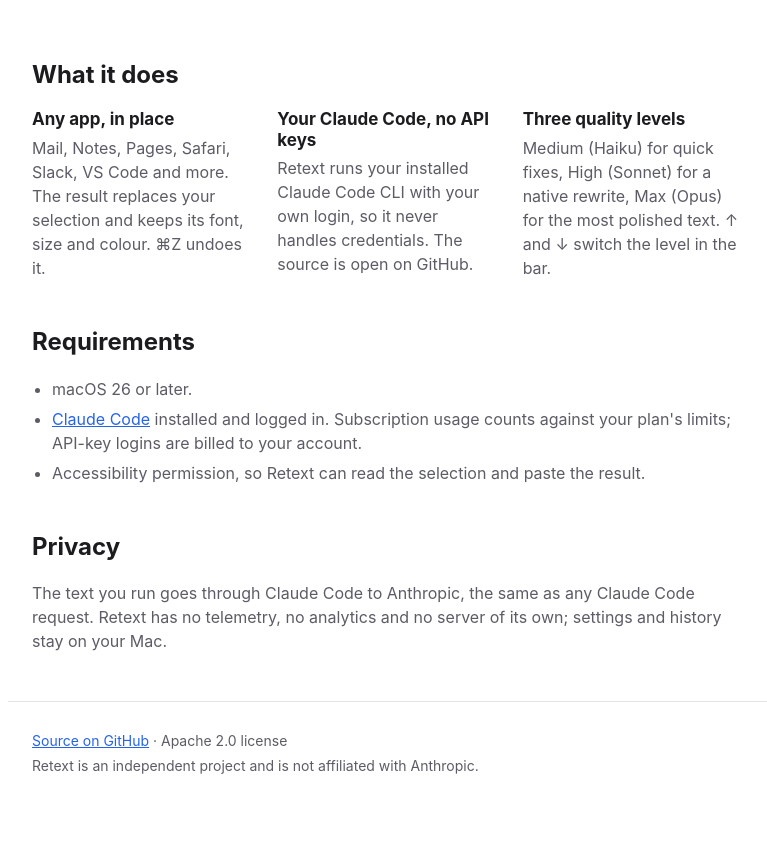
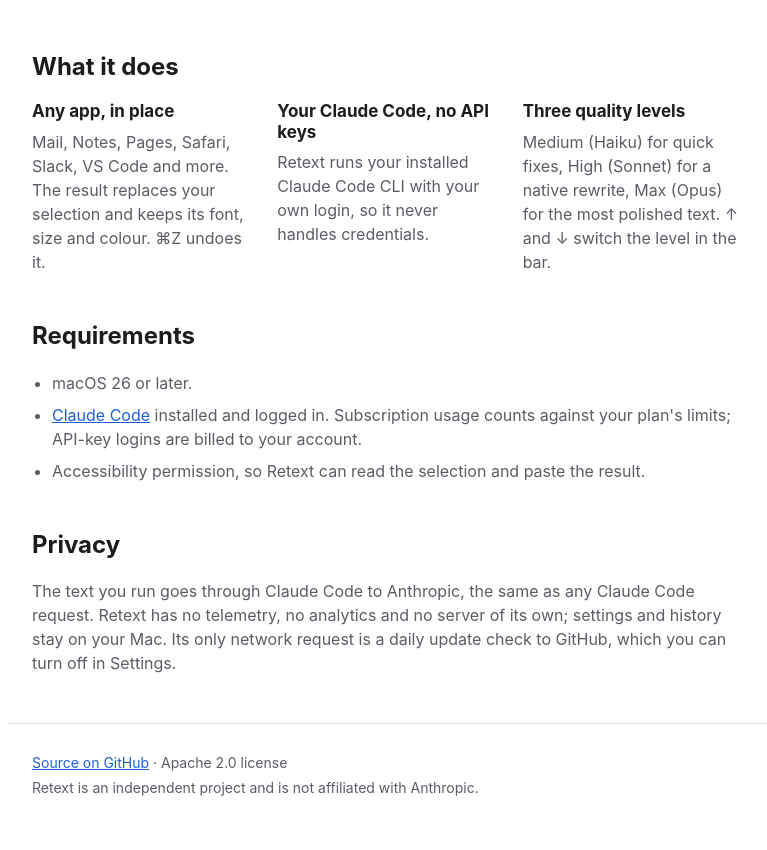
Before and after one commit to hlebtkachenko/retext, a plain HTML site: page docs/index.html in a window 1280 px wide. Shown: the part 693-1543 px from the top of the page, without its empty margins (252-1019 px from the left). Before the commit the page ends 1521 px from the top, so only its background shows below. Drawn offline with Linux system fonts and the light colour scheme.

Commit message:
docs: unslop the landing page

```diff
--- a/docs/index.html
+++ b/docs/index.html
@@ -23,7 +23,8 @@
     --text: #1c1c1f;
     --muted: #5c5c66;
     --border: #e2e3e8;
-    --accent: #2563eb;
+    --brand: #0f2e66;
+    --accent: #1f5fd6;
     --accent-text: #ffffff;
     --radius: 10px;
     font-family: -apple-system, BlinkMacSystemFont, "SF Pro Text", "Helvetica Neue", sans-serif;
@@ -38,8 +39,9 @@
       --text: #f2f2f4;
       --muted: #a3a3ad;
       --border: #333339;
-      --accent: #5b8cff;
-      --accent-text: #0d0d10;
+      --brand: var(--text);
+      --accent: #7aa5ff;
+      --accent-text: #0f2e66;
     }
   }
   * { box-sizing: border-box; }
@@ -48,9 +50,9 @@
   a { color: var(--accent); }
   h1, h2, h3 { line-height: 1.2; margin: 0; }
 
-  .hero { text-align: center; padding: 72px 0 48px; }
+  .hero { text-align: center; padding: 64px 0 48px; }
   .hero img.icon { width: 112px; height: 112px; }
-  .hero h1 { font-size: 3rem; margin-top: 16px; letter-spacing: -0.02em; }
+  .hero h1 { font-size: 3rem; margin-top: 16px; letter-spacing: -0.02em; color: var(--brand); }
   .hero .tagline { font-size: 1.375rem; color: var(--muted); margin: 8px 0 32px; }
   .download {
     display: inline-block; padding: 12px 24px; border-radius: var(--radius);
@@ -75,10 +77,10 @@
   section { padding: 0 0 48px; }
   section > h2 { font-size: 1.5rem; margin-bottom: 20px; }
   .features { display: grid; grid-template-columns: repeat(3, 1fr); gap: 24px; }
-  .features h3 { font-size: 1.0625rem; margin-bottom: 6px; }
+  .features h3 { font-size: 1.0625rem; margin-bottom: 8px; }
   .features p, section li, section p { color: var(--muted); margin: 0; }
   section ul { margin: 0; padding-left: 20px; }
-  section li + li { margin-top: 6px; }
+  section li + li { margin-top: 8px; }
 
   footer {
     border-top: 1px solid var(--border); padding-top: 24px; padding-bottom: 48px;
@@ -121,7 +123,7 @@
       </div>
       <div>
         <h3>Your Claude Code, no API keys</h3>
-        <p>Retext runs your installed Claude Code CLI with your own login, so it never handles credentials. The source is open on GitHub.</p>
+        <p>Retext runs your installed Claude Code CLI with your own login, so it never handles credentials.</p>
       </div>
       <div>
         <h3>Three quality levels</h3>
@@ -141,7 +143,7 @@
 
   <section aria-labelledby="privacy">
     <h2 id="privacy">Privacy</h2>
-    <p>The text you run goes through Claude Code to Anthropic, the same as any Claude Code request. Retext has no telemetry, no analytics and no server of its own; settings and history stay on your Mac.</p>
+    <p>The text you run goes through Claude Code to Anthropic, the same as any Claude Code request. Retext has no telemetry, no analytics and no server of its own; settings and history stay on your Mac. Its only network request is a daily update check to GitHub, which you can turn off in Settings.</p>
   </section>
 </main>
 <footer>
```
